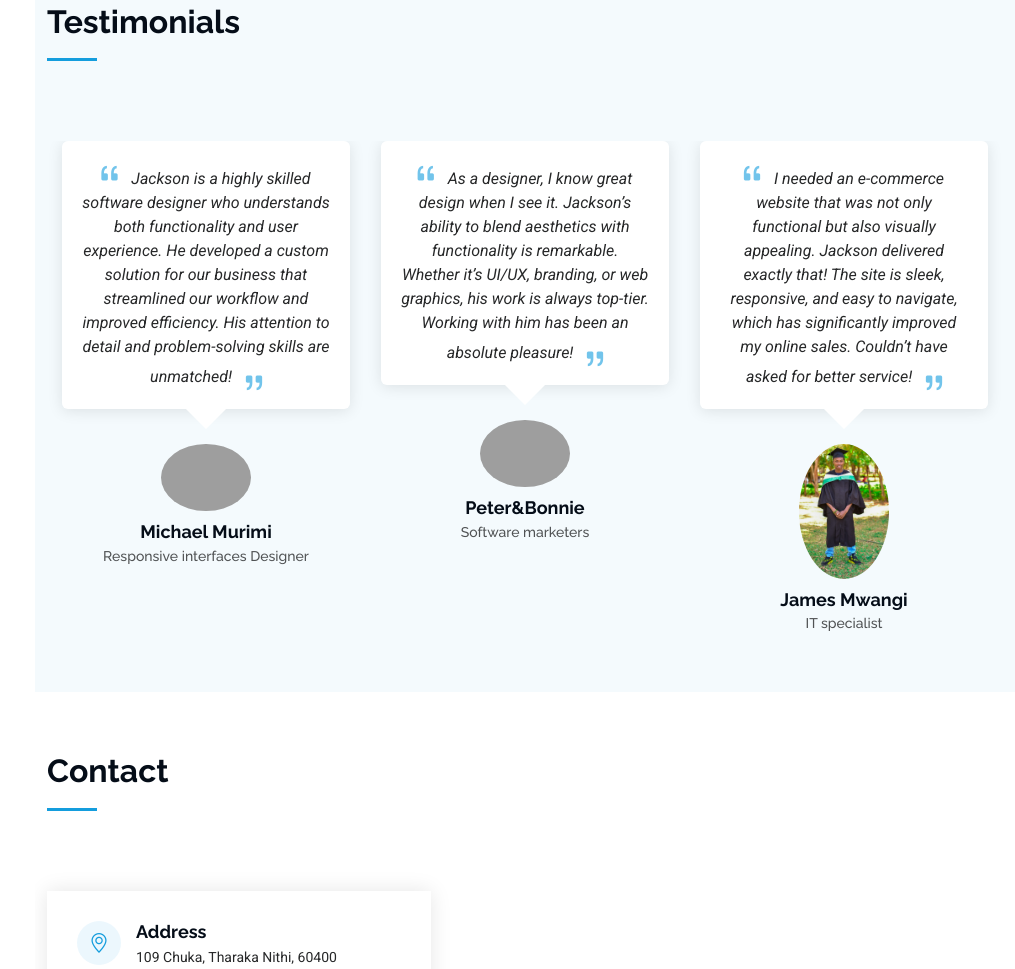
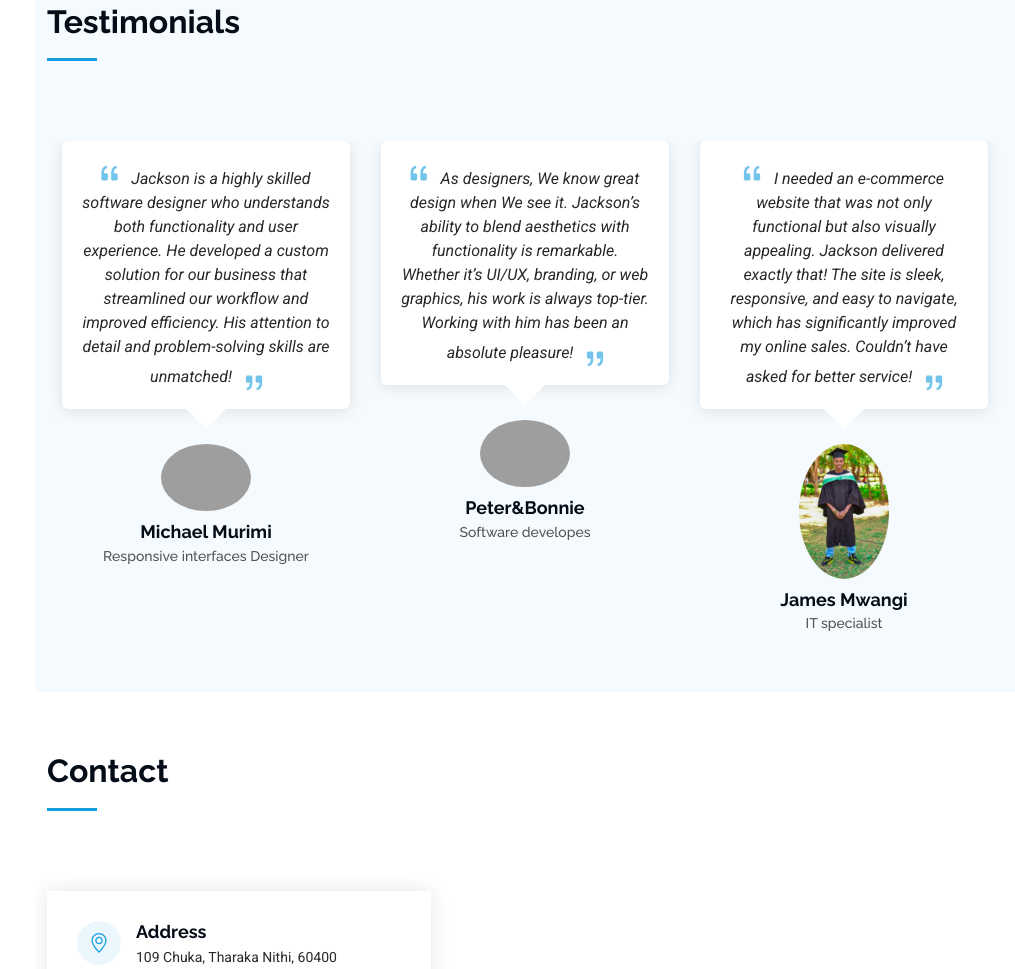
Before and after one commit to simojacks/simojacks.github.io, a plain HTML site: page index.html in a window 1280 px wide. Shown: the part 4653-5622 px from the top of the page, without its empty margins (265-1280 px from the left). Drawn offline with Linux system fonts and the light colour scheme; grey boxes are pictures that could not be loaded.

Commit message:
Update index.html

```diff
--- a/index.html
+++ b/index.html
@@ -499,7 +499,7 @@
               <div class="testimonial-item">
                 <p>
                   <i class="bi bi-quote quote-icon-left"></i>
-                  <span>As a designer, I know great design when I see it.
+                  <span>As designers, We know great design when We see it.
                     Jackson’s ability to blend aesthetics with functionality is remarkable.
                     Whether it’s UI/UX, branding, or web graphics, his work is always top-tier.
                     Working with him has been an absolute pleasure!</span>
@@ -507,7 +507,7 @@
                 </p>
                 <img src="testimonials-2.jpg" class="testimonial-img" alt="">
                 <h3>Peter&Bonnie</h3>
-                <h4>Software marketers</h4>
+                <h4>Software developes</h4>
               </div>
             </div><!-- End testimonial item -->
 
```
